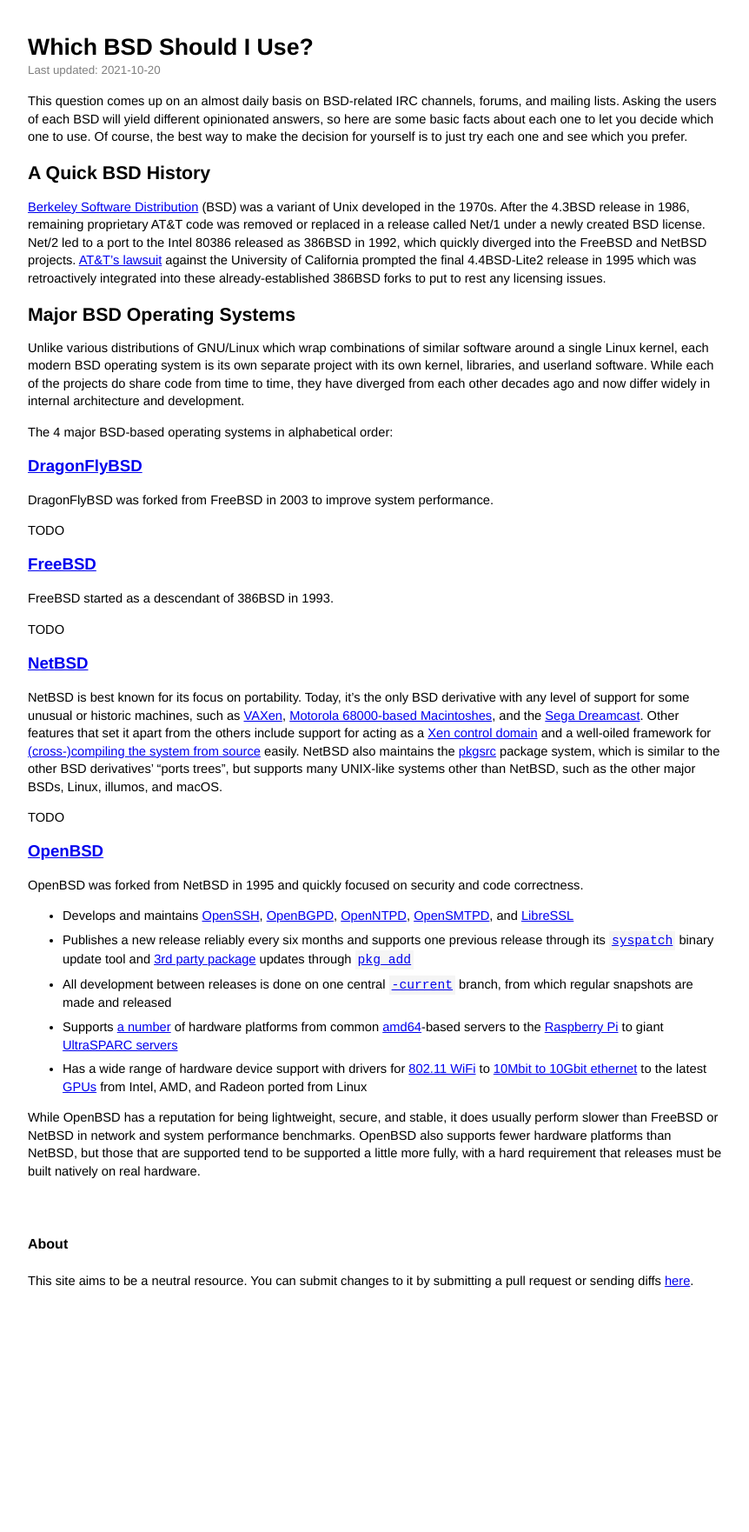
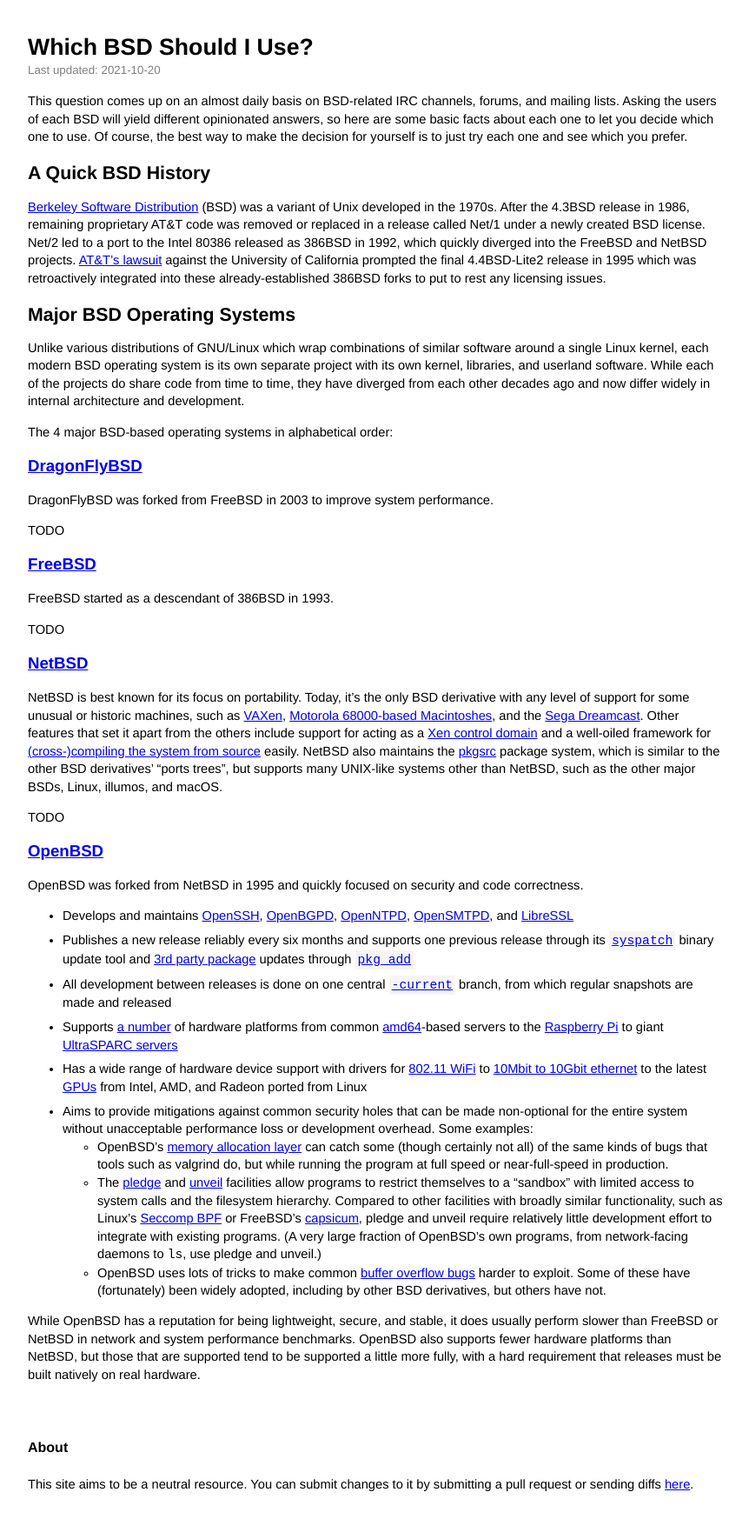
Before and after one commit to oldlaptop/whichbsd, a Jekyll site: the page built from index.md, in a window 1280 px wide. Shown: the whole page at 87% size, without its empty margins (208-1070 px from the left). Built offline with Jekyll 4.4.1, drawn with Linux system fonts in a browser that asks for light colours; our own code applies the rules of GitHub Pages for plain Markdown files; before the commit the page ends 1528 px from its top, so only the background shows below that.

Commit message:
Add some information about OpenBSD exploit mitigations

```diff
--- a/index.md
+++ b/index.md
@@ -113,6 +113,36 @@ to the latest
 [GPUs](https://man.openbsd.org/inteldrm)
 from Intel, AMD, and Radeon ported from Linux
 
+- Aims to provide mitigations against common security holes that can be made
+non-optional for the entire system without unacceptable performance loss or
+development overhead.
+Some examples:
+    - OpenBSD's
+      [memory allocation layer](https://man.openbsd.org/malloc.3)
+      can catch some (though certainly not all) of the same kinds of bugs that
+      tools such as valgrind do, but while running the program at full speed
+      or near-full-speed in production.
+    - The
+      [pledge](https://man.openbsd.org/pledge.2)
+      and
+      [unveil](https://man.openbsd.org/unveil.2)
+      facilities allow programs to restrict themselves to a "sandbox" with
+      limited access to system calls and the filesystem hierarchy.
+      Compared to other facilities with broadly similar functionality,
+      such as Linux's
+      [Seccomp BPF](https://www.kernel.org/doc/html/v4.16/userspace-api/seccomp_filter.html)
+      or FreeBSD's
+      [capsicum](https://www.freebsd.org/cgi/man.cgi?capsicum),
+      pledge and unveil require relatively little development effort to
+      integrate with existing programs.
+      (A very large fraction of OpenBSD's own programs, from network-facing
+      daemons to `ls`, use pledge and unveil.)
+    - OpenBSD uses lots of tricks to make common
+      [buffer overflow bugs](https://cwe.mitre.org/data/definitions/1218.html)
+      harder to exploit.
+      Some of these have (fortunately) been widely adopted, including by other
+      BSD derivatives, but others have not.
+
 While OpenBSD has a reputation for being lightweight, secure, and stable, it
 does usually perform slower than FreeBSD or NetBSD in network and system
 performance benchmarks.
```
